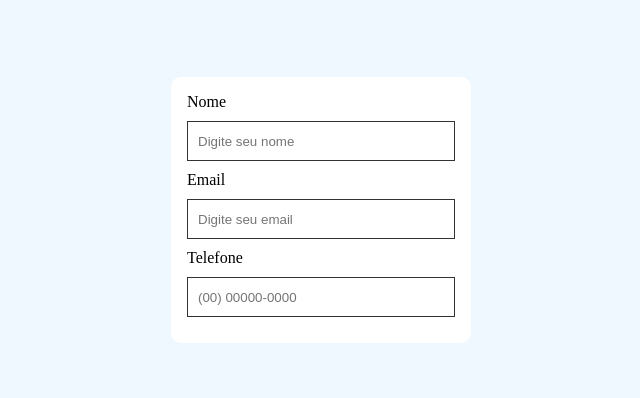
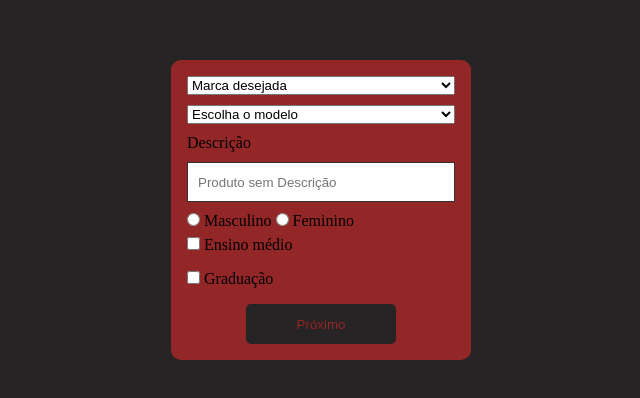
Before and after one commit to edmilsonmiranda/FS15, a plain HTML site: page index.html in a window 1280 px wide. Shown: the part 190-588 px from the top of the page, without its empty margins (319-959 px from the left). Drawn offline with Linux system fonts and the light colour scheme.

Commit message:
atualização

```diff
--- a/estilo.css
+++ b/estilo.css
@@ -4,12 +4,12 @@
     box-sizing: border-box;
 }
 body{
-    background-color: aliceblue;
+    background-color: rgb(38, 36, 36);
 
 }
 form{
     width: 300px;
-    background-color: white;
+    background-color: rgb(147, 38, 38);
     padding: 16px;
     position: absolute;
     top: 50%;
@@ -17,7 +17,7 @@ form{
     transform: translate(-50%, -50%);
     border-radius: 10px;
 }
-form label, form input{
+form label, form input, form select{
     width: 100%;
     display: block;
     margin-bottom: 10px;
@@ -27,3 +27,25 @@ form input{
     padding-left: 10px;
     border: 1px solid #333;
 }
+form input[type="radio"], form input[type="checkbox"]{
+    width: auto;
+    height: auto;
+    display: inline;
+}
+
+form .meia-label{
+display: inline;
+    width: 40%;
+}
+form button{
+    width: 150px;
+    height: 40px;
+    background-color: rgb(38, 36, 36);
+    color: rgb(147, 38, 38);
+    border: 0;
+    margin: 0 auto;
+    text-align: center;
+    border-radius: 5px;
+    display: block;
+
+}
--- a/index.html
+++ b/index.html
@@ -9,12 +9,42 @@
 </head>
 <body>
     <form action="">
-        <label for="Nome">Nome</label>
-        <input type="text" id="Nome" placeholder="Digite seu nome">
-        <label for="Email">Email</label>
-        <input type="email" id="Email" placeholder="Digite seu email">
-        <label for="Telefone">Telefone</label>
-        <input type="tel" id="telefone" placeholder="(00) 00000-0000">
+        <select name="Marca de celular">
+            <option value="">Marca desejada</option>
+            <option value="xbox">Samsung</option>
+            <option value="ps5">Apple</option>
+            <option value="nsw">Motorola</option>
+        </select>
+
+        <select name="Modelo">
+            <option value="">Escolha o modelo</option>
+            <option value="xbox">S20</option>
+            <option value="ps5">Iphone 14</option>
+            <option value="nsw">Moto G5</option>
+        </select>
+
+        <label for="Descrição">Descrição</label>
+        <input type="dec" id="descrição" placeholder="Produto sem Descrição">
+
+        <label for="genero" class="meia-label">
+            <input type="radio" name="sexo"> Masculino
+            <input type="radio" name="sexo"> Feminino
+        </label>
+
+        <label for="grau escolar">
+            <input type="checkbox" name="ensino médio"> Ensino médio
+        </label>
+
+        <label for="graduacao">
+            <input type="checkbox" name="graduacao"> Graduação
+        </label>
+
+        <button type="submit">Próximo</button>
     </form>
+
+
+
+
+
 </body>
 </html>
```
